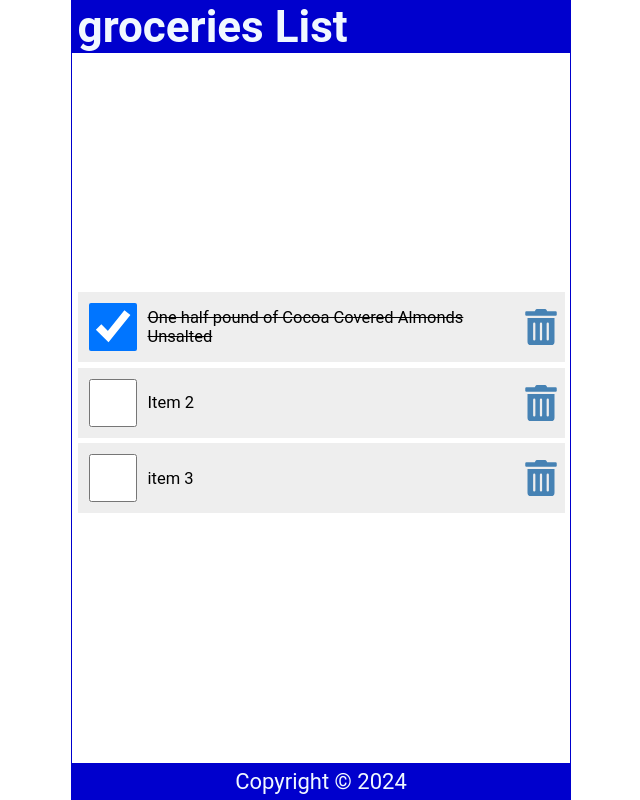
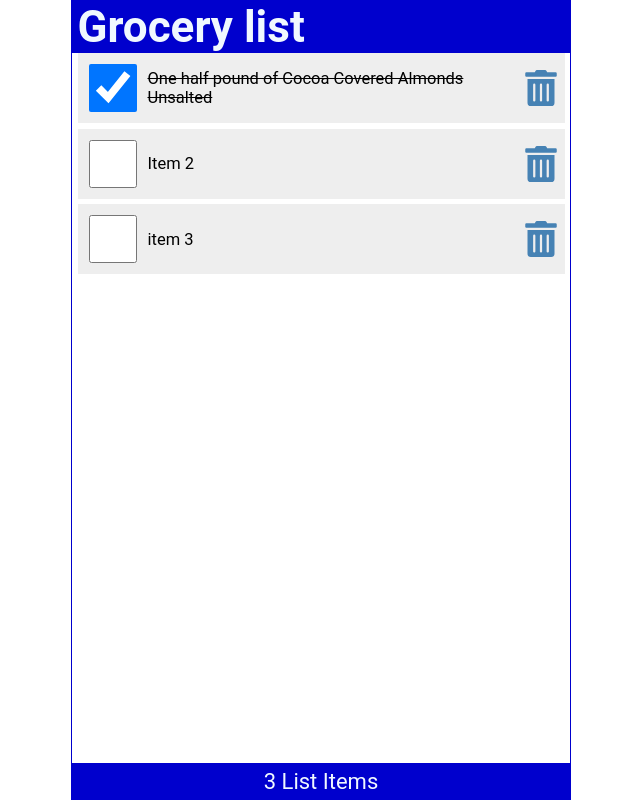
Before and after one commit to FredrickOguya/road-to-javascript, a React (Create React App) app in the folder 01tut/: page / in a window 1280 px wide. Shown: the whole page, without its empty margins (319-959 px from the left). Built offline with nearby package versions, Linux system fonts and the light colour scheme.

Commit message:
Chapter 8: Props & Prop Drilling

```diff
--- a/01tut/src/App.js
+++ b/01tut/src/App.js
@@ -1,17 +1,54 @@
 import Header from './Header';
 import Content from './content';
 import Footer from './Footer';
+import { useState } from 'react';
 
 function App() {
+  const [items, setItems] = useState([
+    {
+      id:1,
+      checked:true,
+      item:"One half pound of Cocoa Covered Almonds Unsalted"
+    },
+    {
+      id:2,
+      checked:false,
+      item:"Item 2"
+    },
+    {
+      id:3,
+      checked:false,
+      item:"item 3"
+    }
+  ]);
+
+
+  const handlecheck = (id) => {
+    const listItems = items.map((item)=>item.id === id ? {...item,checked: !item.checked} : item);
+    setItems(listItems);
+    localStorage.setItem('shoppinglist',JSON.stringify(listItems))
+  }
+  const handleDelete = (id) => {
+    const listItems = items.filter((item)=> item.id !== id)
+    setItems(listItems);
+    localStorage.setItem('shoppinglist',JSON.stringify(listItems));
+  }
 
 
 return (
     <div className="App">
-      <Header />
-      <Content />
-      <Footer />
+      <Header title="Grocery list" />
+      <Content
+      items={items}
+      setItems={setItems}
+      handlecheck={handlecheck}
+      handleDelete={handleDelete}
+      />
+      <Footer length={items.length}/>
     </div>
   );
 }
 
+
+
 export default App;
--- a/01tut/src/Footer.js
+++ b/01tut/src/Footer.js
@@ -1,8 +1,7 @@
-const Footer = () => {
-    const today = new Date();
+const Footer = ({length}) => {
   return (
     <footer>
-      <p>Copyright &copy; {today.getFullYear()}</p>
+      <p>{length} List {length ===1 ? "item" : "Items"}</p>
     </footer>
   )
 }
--- a/01tut/src/Header.js
+++ b/01tut/src/Header.js
@@ -1,11 +1,13 @@
-const Header = () => {
+const Header = ({title}) => {
 
   return (
     <header>
-        <h1>groceries List</h1>
-
+        <h1>{title}</h1>
     </header>
   )
 }
+Header.defaultProps= {
+  title:'Default Title'
+}
 
 export default Header
--- /dev/null
+++ b/01tut/src/ItemLists.js
@@ -0,0 +1,18 @@
+import LineItem from './LineItem'
+
+const ItemLists = ({ items,setItems,handlecheck,handleDelete }) => {
+  return (
+    <ul>
+            {items.map((item)=>(
+              <LineItem
+                key={item.id}
+                item={item}
+                handlecheck={handlecheck}
+                handleDelete={handleDelete}
+              />
+            ))}
+          </ul>
+  )
+}
+
+export default ItemLists
--- /dev/null
+++ b/01tut/src/LineItem.js
@@ -0,0 +1,24 @@
+import {FaTrashAlt} from 'react-icons/fa'
+
+const LineItem = ({ item,setItems,handlecheck,handleDelete }) => {
+  return (
+    <li className="item" key={item.id}>
+                <input type="checkbox"
+                onChange={()=>handlecheck(item.id)}
+                checked={item.checked}
+                />
+                <label
+                  onDoubleClick={()=>handlecheck(item.id)}
+                  style={(item.checked) ? {textDecoration:'line-through'}:null}
+                >{item.item}</label>
+                <FaTrashAlt
+                  onClick={()=>handleDelete(item.id)}
+                  role="buttom"
+                  tabIndex="0"
+                  aria-label={`Delete ${item.item}`}
+                />
+    </li>
+  )
+}
+
+export default LineItem
--- a/01tut/src/content.js
+++ b/01tut/src/content.js
@@ -1,60 +1,19 @@
-import { useState } from "react";
-import {FaTrashAlt} from 'react-icons/fa'
-const Content = () => {
-  const [items, setItems] = useState([
-    {
-      id:1,
-      checked:true,
-      item:"One half pound of Cocoa Covered Almonds Unsalted"
-    },
-    {
-      id:2,
-      checked:false,
-      item:"Item 2"
-    },
-    {
-      id:3,
-      checked:false,
-      item:"item 3"
-    }
-  ]);
-  const handlecheck = (id) => {
-    const listItems = items.map((item)=>item.id === id ? {...item,checked: !item.checked} : item);
-    setItems(listItems);
-    localStorage.setItem('shoppinglist',JSON.stringify(listItems))
-  }
-  const handleDelete = (id) => {
-    const listItems = items.filter((item)=> item.id !== id)
-    setItems(listItems);
-    localStorage.setItem('shoppinglist',JSON.stringify(listItems));
-  }
+import ItemLists from './ItemLists'
+const Content = ({items,setItems,handlecheck,handleDelete}) => {
+
+
 
   return (
     <main>
       {items.length ? (
-          <ul>
-            {items.map((item)=>(
-              <li className="item" key={item.id}>
-                <input type="checkbox"
-                onChange={()=>handlecheck(item.id)}
-                checked={item.checked}
-                />
-                <label
-                  onDoubleClick={()=>handlecheck(item.id)}
-                  style={(item.checked) ? {textDecoration:'line-through'}:null}
-                >{item.item}</label>
-                <FaTrashAlt
-                  onClick={()=>handleDelete(item.id)}
-                  role="buttom"
-                  tabIndex="0"
-                />
-              </li>
-            ))}
-          </ul>
+          <ItemLists
+          items={items}
+          handlecheck={handlecheck}
+          handleDelete={handleDelete}
+          />
       ) : (
         <p style={{marginTop:'2rem'}}>Your list is emptty.</p>
       )}
-
     </main>
   )
 }
--- a/01tut/src/index.css
+++ b/01tut/src/index.css
@@ -44,7 +44,7 @@ main {
   display: flex;
   flex-direction: column;
   flex-grow: 1;
-  justify-content: center;
+  justify-content: flex-start;
   align-items: center;
   overflow-y: auto;
 }
```
